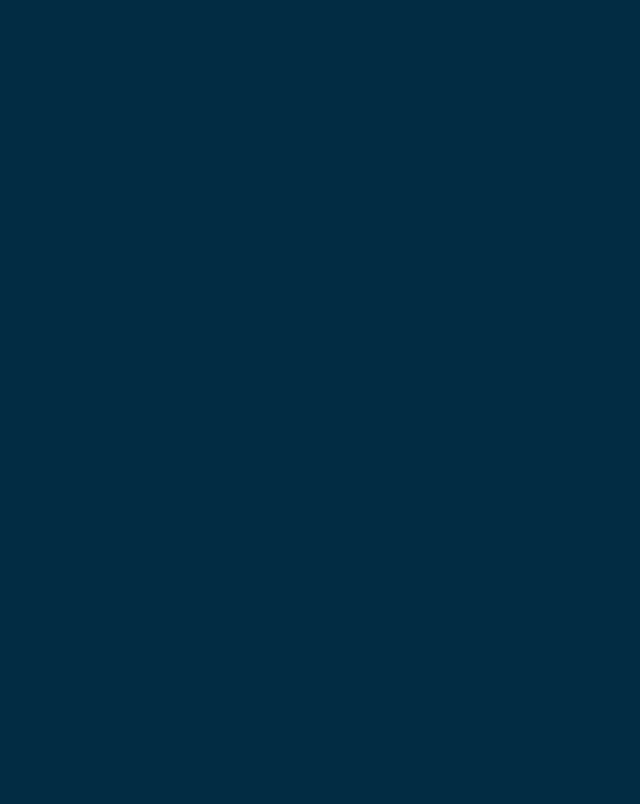
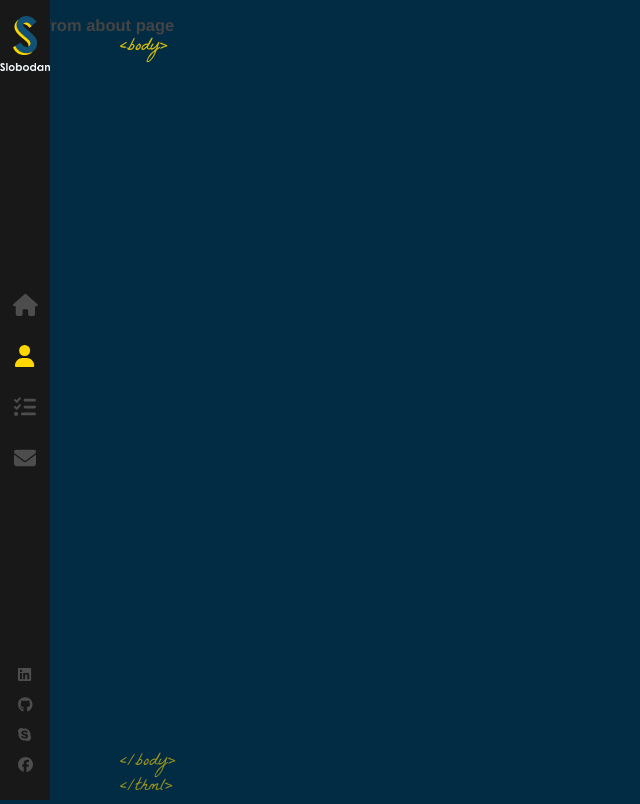
Before and after one commit to kazi331/my-portfolio, a React (Create React App) app: page /about in a window 1280 px wide. Before the commit this address had no page. Shown: the whole page, without its empty margins (0-640 px from the left). Built offline with nearby package versions, Linux system fonts and the light colour scheme.

Commit message:
home name and title animation bounce added

```diff
--- a/src/App.js
+++ b/src/App.js
@@ -1,7 +1,10 @@
 import { Route, Routes } from 'react-router-dom';
 import './App.scss';
+import About from './components/About';
+import Contact from './components/Contact';
 import Home from './components/Home';
 import Layout from './components/Layout';
+import Works from './components/Works';
 
 function App() {
   return (
@@ -9,6 +12,9 @@ function App() {
     <Routes>
       <Route path="/" element={<Layout/>} >
         <Route index element={<Home/>} />
+        <Route path="/about" element={<About/>} />
+        <Route path="/works" element={<Works/>} />
+        <Route path="/contact" element={<Contact/>} />
       </Route>
     </Routes>
     </>
--- /dev/null
+++ b/src/components/About/index.js
@@ -0,0 +1,12 @@
+
+const About = () => {
+    return (
+        <div>
+            <h2>
+                Hello from about page
+            </h2>
+        </div>
+    );
+};
+
+export default About;
--- a/src/components/AnimatedLetters/index.js
+++ b/src/components/AnimatedLetters/index.js
@@ -1,10 +1,16 @@
 import './index.scss'
 
-const AnimatedLetters = () => {
+const AnimatedLetters = ({letterClass, strArr, idx}) => {
     return (
-        <div>
-
-        </div>
+        <span>
+            {
+                strArr.map((char, i) => (
+                    <span key={i} className={`${letterClass} _${i + idx}`}>
+                        {char}
+                    </span>
+                ))
+            }
+        </span>
     );
 };
 
--- a/src/components/AnimatedLetters/index.scss
+++ b/src/components/AnimatedLetters/index.scss
@@ -0,0 +1,12 @@
+.text-animate {
+  display: inline-block;
+  opacity: 0;
+  animation: bounceIn 1s 1s;
+  animation-fill-mode: forwards;
+  min-width: 10px;
+}
+@for $i from 1 through 43 {
+  .text-animate._#{$i} {
+    animation-delay: #{$i / 10}s ;
+  }
+}
--- /dev/null
+++ b/src/components/Contact/index.js
@@ -0,0 +1,11 @@
+import React from 'react';
+
+const Contact = () => {
+    return (
+        <div>
+            <h2>Hello form contact page</h2>
+        </div>
+    );
+};
+
+export default Contact;
--- a/src/components/Home/index.js
+++ b/src/components/Home/index.js
@@ -1,7 +1,8 @@
-import React from 'react';
+import React, { useState } from 'react';
 import { Link } from 'react-router-dom';
 import logoTitle from '../../assets/images/logo-s.png';
 import resume from '../../assets/Kazi-Shariful-Islam-Junior-React-Developer-resume.pdf';
+import AnimatedLetters from '../AnimatedLetters';
 import './index.scss';
 
 const Home = () => {
@@ -12,18 +13,30 @@ const Home = () => {
             )
         }
     }
+
+    const [letterClass, setLetterClass] = useState('text-animate')
+    const nameArray = ['h', 'a', 'r', 'i', 'f', 'u', 'l', ' ', 'I', 's', 'l', 'a', 'm']
+    const jobArray = ['R', 'e', 'a', 'c', 't', ' ', 'D', 'e', 'v', 'e', 'l', 'o', 'p', 'e', 'r', '.']
+
     return (
         <div className='container home-page'>
             <div className="text-zone">
-                <h1> Hi, <br /> I'm
+                <h1>
+                    <span className={`${letterClass}`}>H</span>
+                    <span className={`${letterClass} _12`}>i,</span>
+                    <br />
+                    <span className={`${letterClass} _13`}>I'</span>
+                    <span className={`${letterClass} _14`}>m</span>
                     <img src={logoTitle} alt="Developer" />
-                    hariful Islam <br />
-                    React Developer
+                    <AnimatedLetters letterClass={letterClass} strArr={nameArray} idx={15} />
+                    <br />
+                    <AnimatedLetters letterClass={letterClass} strArr={jobArray} idx={28} />
                 </h1>
                 <h2>Frontend Developer / React Expert</h2>
-                {/* <a href="https://drive.google.com/file/d/19B_izzj-fUEHGfNSsSmRvDDOFnwEfWzl/view?usp=sharing" className='flat-button'>DOWNLOAD RESUME</a> */}
                 <DownloadLink className="flat-button" src={resume}>DOWNLOAD RESUME</DownloadLink>
                 <Link to="/contact" className='flat-button'>CONTACT ME</Link>
+                {/* <a href={resume} className='flat-button'>DOWNLOAD RESUME</a> */}
+                {/* <a href="https://drive.google.com/file/d/19B_izzj-fUEHGfNSsSmRvDDOFnwEfWzl/view?usp=sharing" className='flat-button'>DOWNLOAD RESUME</a> */}
             </div>
         </div>
     );
--- /dev/null
+++ b/src/components/Works/index.js
@@ -0,0 +1,9 @@
+const Works = () => {
+    return (
+        <div>
+            <h2>Hello from works </h2>
+        </div>
+    );
+};
+
+export default Works;
--- a/src/components/sidebar/index.js
+++ b/src/components/sidebar/index.js
@@ -1,5 +1,5 @@
 import { faFacebook, faGithub, faLinkedin, faSkype } from '@fortawesome/free-brands-svg-icons';
-import { faEnvelope, faHome , faTasks, faUser } from '@fortawesome/free-solid-svg-icons';
+import { faEnvelope, faHome, faTasks, faUser } from '@fortawesome/free-solid-svg-icons';
 import { FontAwesomeIcon } from '@fortawesome/react-fontawesome';
 import { Link, NavLink } from 'react-router-dom';
 import logoS from '../../assets/images/logo-s.png';
@@ -16,16 +16,16 @@ const Sidebar = () => {
 
             {/* navbar  */}
             <nav>
-                <NavLink exact="true" activeClassname="active" to="/">
+                <NavLink exact="true" activeclassname="active" to="/">
                     <FontAwesomeIcon icon={faHome} color="#4d4d4e" />
                 </NavLink>
-                <NavLink exact="true" activeClassname="active" className="about-link" to="/about">
+                <NavLink exact="true" activeclassname="active" className="about-link" to="/about">
                     <FontAwesomeIcon icon={faUser} color="#4d4d4e" />
                 </NavLink>
-                <NavLink exact="true" activeClassname="active" className="works-link" to="/services">
+                <NavLink exact="true" activeclassname="active" className="works-link" to="/works">
                     <FontAwesomeIcon icon={faTasks} color="#4d4d4e" />
                 </NavLink>
-                <NavLink exact="true" activeClassname="active" className="contact-link" to="/contact">
+                <NavLink exact="true" activeclassname="active" className="contact-link" to="/contact">
                     <FontAwesomeIcon icon={faEnvelope} color="#4d4d4e" />
                 </NavLink>
             </nav>
```
